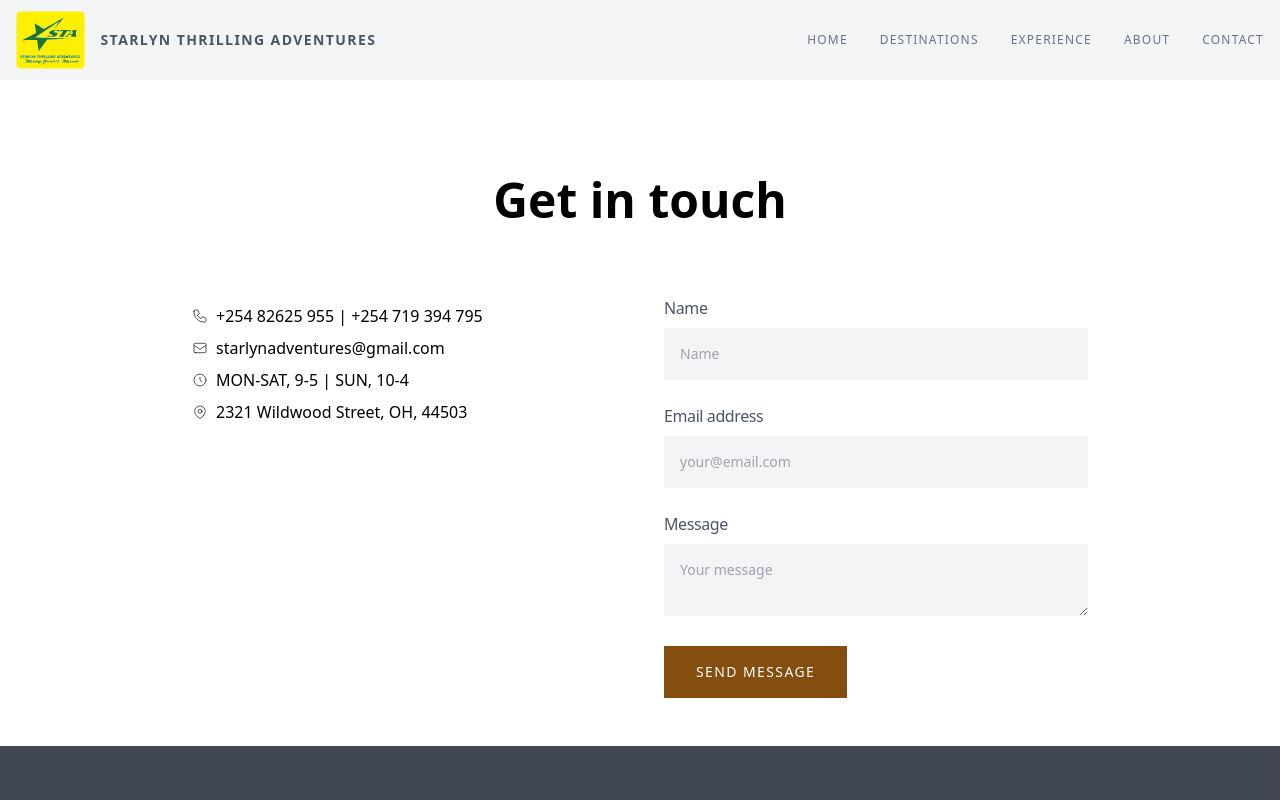
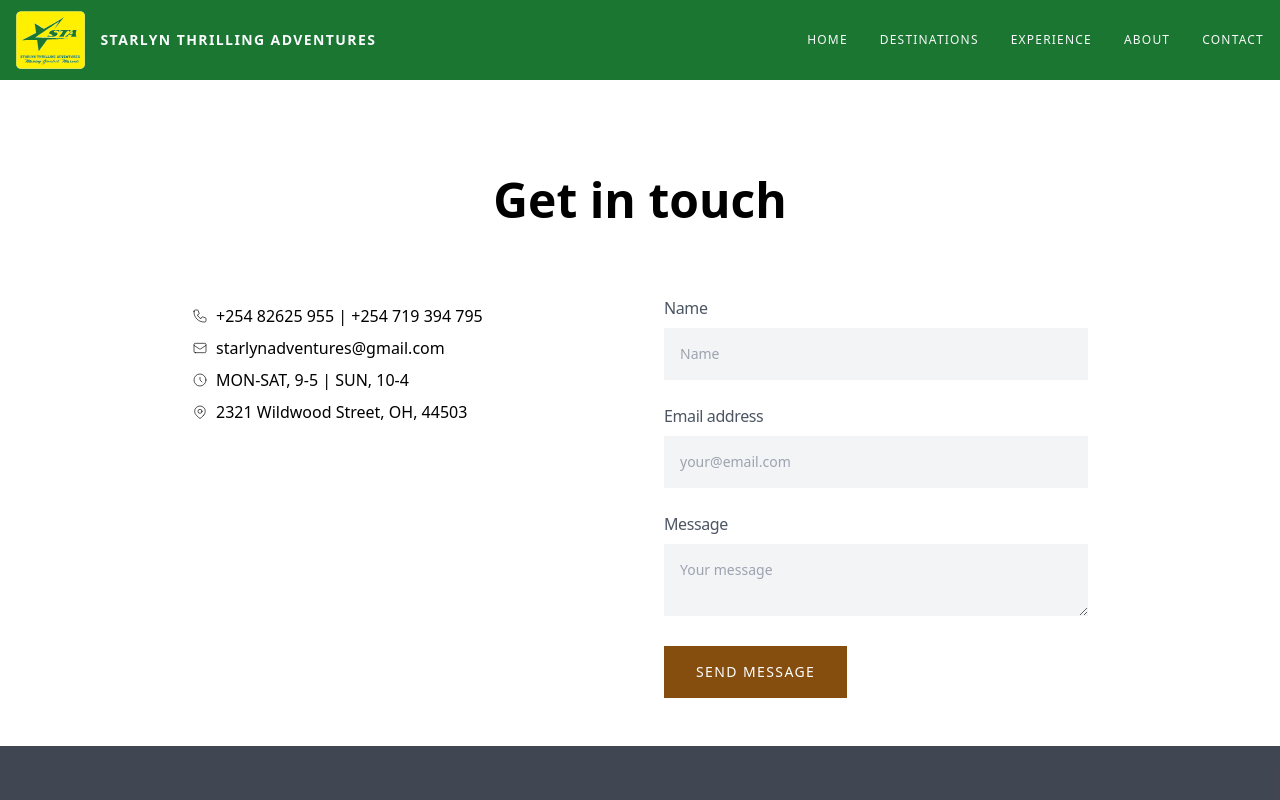
Before and after one commit to otienog1/slta, a Next.js app: page /contact in a window 1280 px wide. Shown: the top 800 px of the page. Built offline with nearby package versions, Linux system fonts and the light colour scheme.

Commit message:
'additions'

```diff
--- a/app/globals.css
+++ b/app/globals.css
@@ -25,3 +25,7 @@ body {
     )
     rgb(var(--background-start-rgb)); */
 }
+
+.navbar {
+  background-color: rgba(27, 118, 50, 1);
+}
--- a/app/page.tsx
+++ b/app/page.tsx
@@ -32,7 +32,7 @@ const HomePage = async () => {
                     </div>
                 </div>
             </div>
-            <div className="bg-gray-100">
+            <div className="" style={{ backgroundColor: 'rgba(27, 118, 50, .1)' }}>
                 <div className="container mx-auto">
                     <div className="grid grid-cols-1 md:grid-cols-2">
                         <div className="p-12 md:py-24 h-screen">
@@ -47,11 +47,16 @@ const HomePage = async () => {
                         </div>
                         <div className="p-12 md:p-32 flex justify-end items-center">
                             <div className="max-w-md">
-                                <div className="w-10 h-0.5 bg-yellow-800 mb-4"></div>
-                                <h2 className="text-2xl lg:text-2xl mb-8 tracking-widest uppercase">
+                                {/* <div className="w-10 h-0.5 bg-yellow-800 mb-4"></div> */}
+                                <h2 className="text-4xl mb-8 tracking-widest">
                                     {page.acf.section_3.our_tours.title}
                                 </h2>
-                                <div className="text-sm text-gray-600 tracking-wide leading-8" dangerouslySetInnerHTML={{ __html: page.acf.section_3.our_tours.content }}></div>
+                                <div
+                                    className="tracking-wide leading-8 child:mb-6"
+                                    dangerouslySetInnerHTML={
+                                        { __html: page.acf.section_3.our_tours.content }
+                                    }>
+                                </div>
                             </div>
                         </div>
                     </div>
@@ -91,6 +96,9 @@ const HomePage = async () => {
                 </div>
                 <div className="bg-white p-12 md:p-24 flex justify-end items-center">123</div>
             </div>
+            <div>
+                Contact
+            </div>
         </main>
     )
 }
--- a/components/Navbar.tsx
+++ b/components/Navbar.tsx
@@ -7,7 +7,8 @@ import Logo from '../public/_Logo.svg'
 const Navbar = () => (
 
 
-    <nav className="bg-gray-100 flex items-center justify-center" >
+    <nav className="navbar flex items-center justify-center" >
+        {/* <div className="w-full flex"></div> */}
         <div className="container flex justify-between pl-4">
             <div className="flex flex-col justify-center">
                 <Link href={'/'} className="flex items-center">
@@ -17,10 +18,10 @@ const Navbar = () => (
                         height={115 / 2}
                         alt="Starlyn Thrilling Adventures"
                     />
-                    <span className="ml-4 uppercase font-semibold text-sm text-gray-600 tracking-widest">Starlyn Thrilling Adventures</span>
+                    <span className="ml-4 uppercase font-semibold text-sm text-slate-50 tracking-widest">Starlyn Thrilling Adventures</span>
                 </Link>
             </div>
-            <div className="py-8 flex items-center uppercase tracking-widest text-xs text-gray-500">
+            <div className="py-8 flex items-center uppercase tracking-widest text-xs text-slate-50">
                 <Link href={'/'}>
                     <span className="mx-4">Home</span>
                 </Link>
--- a/components/Slider.tsx
+++ b/components/Slider.tsx
@@ -8,7 +8,7 @@ const Slider = (props: any) => {
     let { slides, autoplay, direction, speed, duration, current } = props,
         next = current + 1
 
-    const sliders = useRef(null),
+    const sliders = useRef<HTMLInputElement>(null),
         slider = gsap.utils.selector(sliders)
 
     const initSlide = () => {
--- a/tailwind.config.js
+++ b/tailwind.config.js
@@ -14,5 +14,9 @@ module.exports = {
       },
     },
   },
-  plugins: [],
+  plugins: [
+    function ({ addVariant }) {
+      addVariant('child', '& > *');
+    }
+  ],
 }
```
